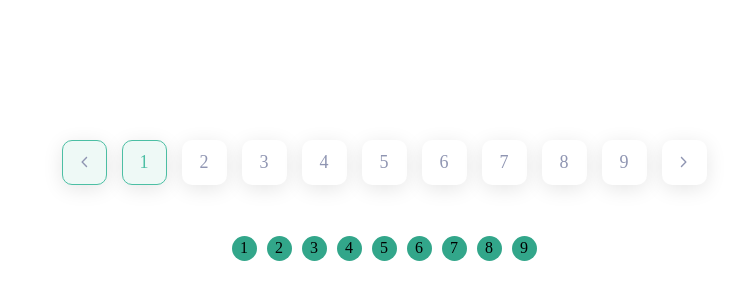
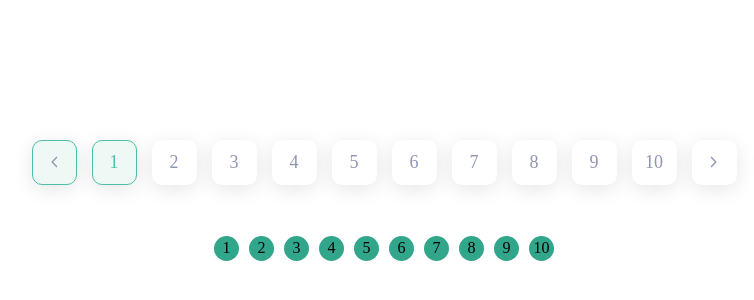
Before and after one commit to i-trust-you/wikid, a Next.js app: page / in a window 1280 px wide. Shown: the part 200-500 px from the top of the page, without its empty margins (256-1010 px from the left). Built offline with nearby package versions, Linux system fonts and the light colour scheme; a web font is replaced by a local one.

Commit message:
feat: new offset mode

```diff
--- a/app/_components/general/Pagination.tsx
+++ b/app/_components/general/Pagination.tsx
@@ -1,6 +1,7 @@
 import capsule from "@/_utilities/capsule";
 import Image from "next/image";
 import { createContext, useCallback, useContext, useEffect, useMemo, useState } from "react";
+
 
 interface Props {
 	page: number;
@@ -37,8 +38,8 @@ export default function Pagination(props: Readonly<React.PropsWithChildren & Pro
 					<Image src="/icons/arrow_left.svg" alt="prev" width={24} height={24} />
 				</Pagination.Jump>
 				<Pagination.Generator>
-					{(key, page) => (
-						<Pagination.Jump key={key} to={page}>
+					{(page) => (
+						<Pagination.Jump key={page} to={page}>
 							{page + 1}
 						</Pagination.Jump>
 					)}
@@ -111,24 +112,14 @@ Pagination.Jump = function $(props: Readonly<React.PropsWithChildren & { to: "fi
 	);
 };
 
-Pagination.Generator = function $(props: Readonly<{ children: (key: number, page: number) => JSX.Element }>) {
+Pagination.Generator = function $(props: Readonly<{ children: (page: number) => JSX.Element }>) {
 	const ctx = useCTX();
+
+	const offset = Math.floor(ctx.state.page() / (ctx.props.clamp)) * ctx.props.clamp;
 
 	return (
 		<>
-			{new Array(Math.min(ctx.props.length, ctx.props.clamp)).fill(null).map((_, index) => {
-				// TODO: optimize logic & reuse cached value
-				const page =
-					index +
-					(ctx.state.page() > Math.floor(ctx.props.clamp / 2) && ctx.props.length > ctx.props.clamp
-						? Math.abs(ctx.state.page() - Math.floor(ctx.props.clamp / 2)) +
-							(ctx.props.clamp + Math.abs(ctx.state.page() - Math.floor(ctx.props.clamp / 2)) > ctx.props.length
-								? ctx.props.length - (ctx.props.clamp + Math.abs(ctx.state.page() - Math.floor(ctx.props.clamp / 2)))
-								: 0)
-						: 0);
-
-				return props.children(index, page);
-			})}
+			{new Array(Math.min(ctx.props.clamp, ctx.props.length - offset)).fill(null).map((_, index) => props.children(index + offset))}
 		</>
 	);
 };
--- a/app/page.tsx
+++ b/app/page.tsx
@@ -5,12 +5,16 @@ import Pagination from "@/_components/general/Pagination";
 export default function Page() {
 	return (
 		<main className="flex h-screen w-screen flex-col items-center justify-center gap-[25px]">
-			<Pagination page={0} clamp={9} length={100} />
+			<Pagination page={0} clamp={10} length={25} />
 			<hr />
-			<Pagination page={0} clamp={9} length={100}>
+			<Pagination page={0} clamp={10} length={100}>
 				<div className="flex gap-[10px]">
 					<Pagination.Generator>
-						{(key, page) => <div className="flex h-[25px] w-[25px] items-center justify-center rounded-full bg-primary-300">{page + 1}</div>}
+						{(page) => (
+							<Pagination.Jump key={page} to={page}>
+								<div className="flex h-[25px] w-[25px] items-center justify-center rounded-full bg-primary-300">{page + 1}</div>
+							</Pagination.Jump>
+						)}
 					</Pagination.Generator>
 				</div>
 			</Pagination>
```
